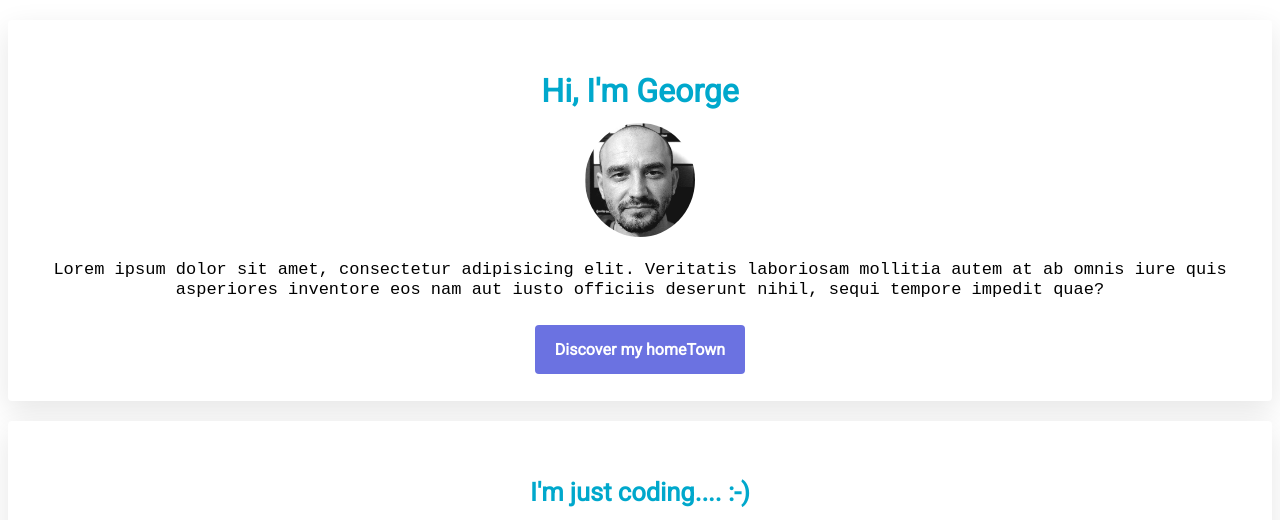
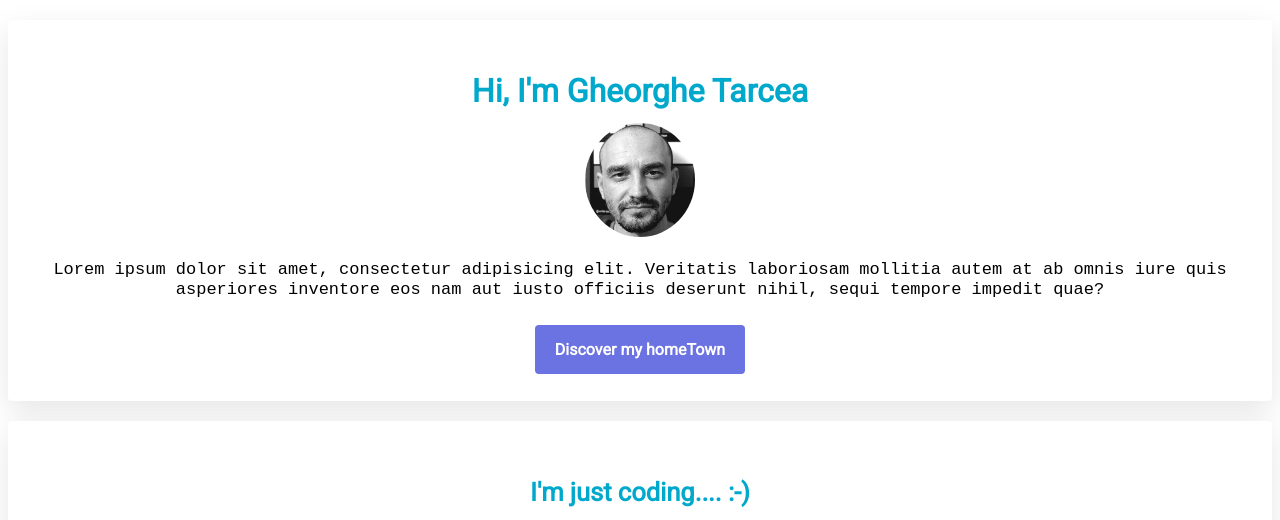
Before and after one commit to tarcea/profile, a plain HTML site: page index.html in a window 1280 px wide. Shown: the top 520 px of the page. Drawn offline with Linux system fonts and the light colour scheme.

Commit message:
I changed the name

```diff
--- a/index.html
+++ b/index.html
@@ -5,12 +5,12 @@
   <meta charset="UTF-8">
   <link rel="stylesheet" href="style.css">
   <link rel="stylesheet" href="https://use.fontawesome.com/releases/v5.12.1/css/all.css">
-  <title>Mai animalule</title>
+  <title>Gheorghe Tarcea</title>
 </head>
 <body>
   <div class="container">
     <div class="card-white" id="introduction">
-      <h1>Hi, I'm George</h1>
+      <h1>Hi, I'm Gheorghe Tarcea</h1>
       <img src="images/g.tarcea1_112.png" width="110px" alt="My picture" class="img-circle">
       <p> Lorem ipsum dolor sit amet, consectetur adipisicing elit.
       Veritatis laboriosam mollitia autem at ab omnis iure quis
```
